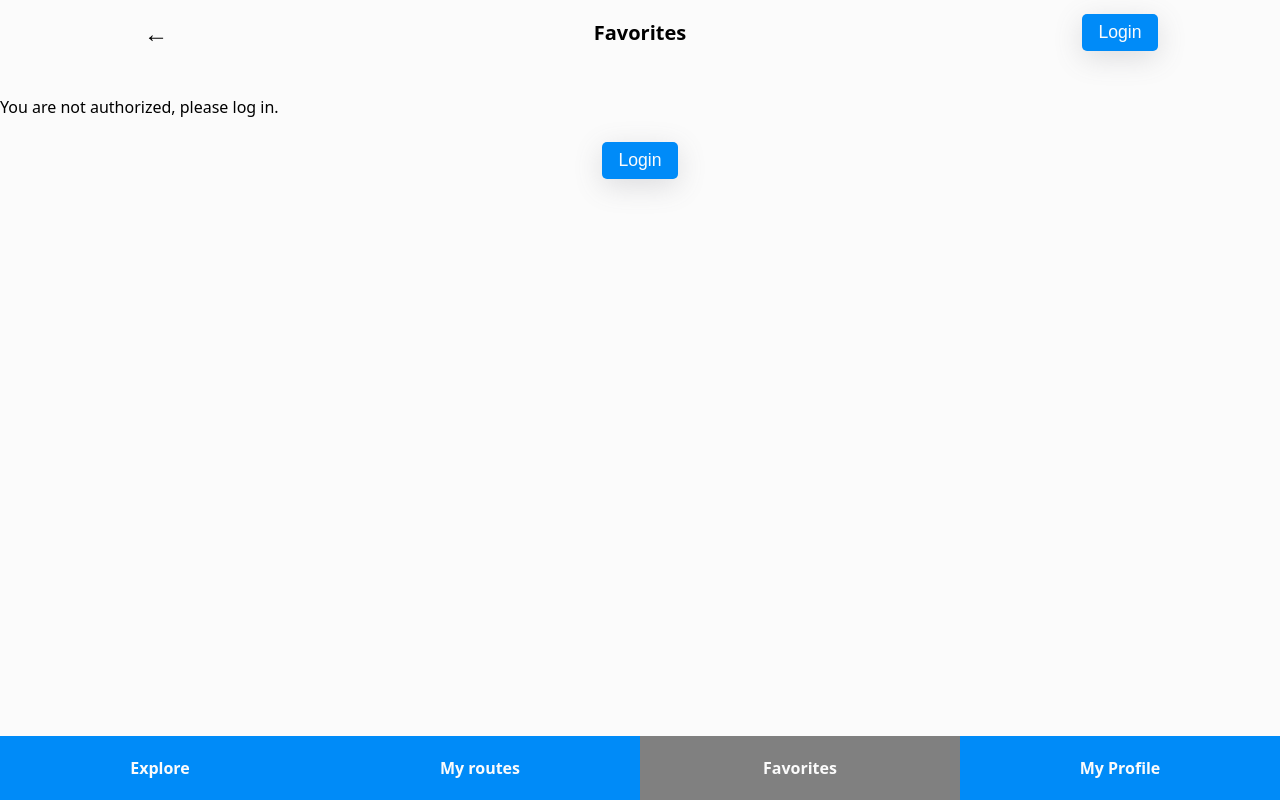
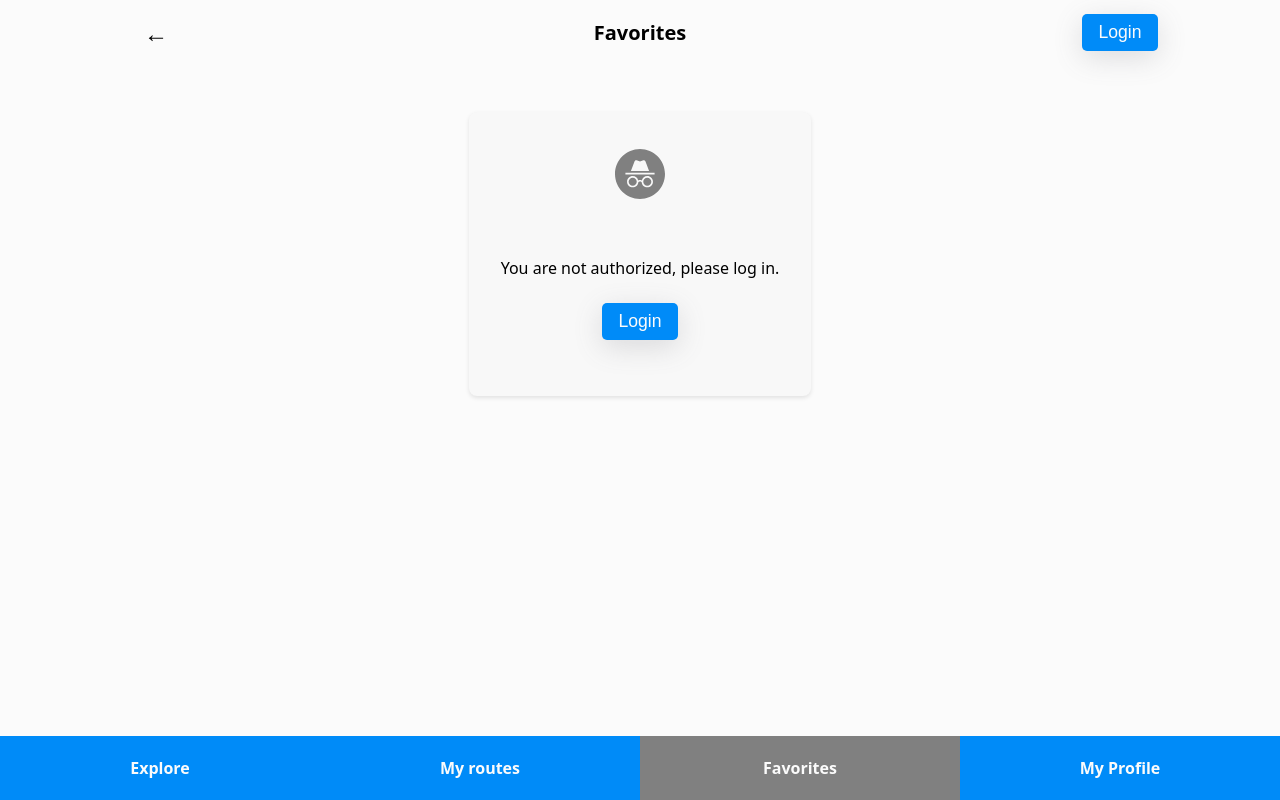
Before and after one commit to Dariastep/Lamo-hiking-app-capstone-project, a Next.js app: page /favorites in a window 1280 px wide. Built offline with nearby package versions, Linux system fonts and the light colour scheme; no server answers; the database is empty.

Commit message:
created component NonAuthorizedUser

```diff
--- /dev/null
+++ b/components/NonAuthorizedUser/index.js
@@ -0,0 +1,53 @@
+import styled from "styled-components";
+import Login from "../Login";
+
+export default function NonAuthorizedUser() {
+  return (
+    <Wrapper>
+      <Notification>
+        <IncognitoWrapper>
+          <svg
+            xmlns="http://www.w3.org/2000/svg"
+            viewBox="0 0 24 24"
+            height={60}
+            width={60}
+            role="img"
+            aria-hidden="true"
+            fill="grey"
+          >
+            <title>incognito-circle</title>
+            <path d="M12 2C17.5 2 22 6.5 22 12S17.5 22 12 22 2 17.5 2 12 6.5 2 12 2M14.92 12.81C13.84 12.81 12.95 13.56 12.71 14.56C12.17 14.33 11.66 14.39 11.29 14.55C11.05 13.55 10.15 12.81 9.08 12.81C7.83 12.81 6.82 13.82 6.82 15.07C6.82 16.32 7.83 17.33 9.08 17.33C10.28 17.33 11.24 16.42 11.33 15.25C11.53 15.12 12.04 14.86 12.67 15.26C12.77 16.42 13.73 17.33 14.92 17.33C16.17 17.33 17.18 16.32 17.18 15.07C17.18 13.82 16.17 12.81 14.92 12.81M9.08 13.45C10 13.45 10.7 14.18 10.7 15.07C10.7 15.96 10 16.69 9.08 16.69C8.19 16.69 7.46 15.96 7.46 15.07C7.46 14.18 8.19 13.45 9.08 13.45M14.92 13.45C15.81 13.45 16.54 14.18 16.54 15.07C16.54 15.96 15.81 16.69 14.92 16.69C14 16.69 13.3 15.96 13.3 15.07C13.3 14.18 14 13.45 14.92 13.45M17.83 11.5H6.17V12.17H17.83V11.5M14.15 6.89C14 6.59 13.67 6.43 13.35 6.53L12 7L10.65 6.53L10.61 6.5C10.29 6.43 9.95 6.61 9.84 6.92L8.36 10.83H15.64L14.16 6.92L14.15 6.89Z" />
+          </svg>
+        </IncognitoWrapper>
+        <p>You are not authorized, please log in.</p>
+        <Login />
+      </Notification>
+    </Wrapper>
+  );
+}
+
+const Wrapper = styled.div`
+  display: flex;
+  flex-direction: column;
+  margin: 1rem auto;
+  justify-content: center;
+`;
+
+const Notification = styled.div`
+  display: flex;
+  flex-direction: column;
+  align-items: center;
+  background-color: #f8f8f8;
+  padding: 2rem;
+  border-radius: 8px;
+  box-shadow: 0 2px 4px rgba(0, 0, 0, 0.1);
+`;
+
+const NotificationImage = styled.img`
+  width: 120px;
+  height: auto;
+  margin-bottom: 1rem;
+`;
+const IncognitoWrapper = styled.div`
+  margin-bottom: 3rem;
+`;
--- a/pages/favorites.js
+++ b/pages/favorites.js
@@ -6,6 +6,7 @@ import Loader from "../components/Loader/index.js";
 import useSWR from "swr";
 import styled from "styled-components";
 import { useSession } from "next-auth/react";
+import NonAuthorizedUser from "../components/NonAuthorizedUser/index.js";
 
 export default function Favorites() {
   const { data: session, status } = useSession();
@@ -28,10 +29,7 @@ export default function Favorites() {
         {session ? (
           <FavoritePage favoriteRoutes={favoriteRoutes} />
         ) : (
-          <>
-            <p>You are not authorized, please log in.</p>
-            <Login />
-          </>
+          <NonAuthorizedUser />
         )}
       </MainSection>
     </>
--- a/pages/myProfile.js
+++ b/pages/myProfile.js
@@ -6,6 +6,7 @@ import useSWR from "swr";
 import Loader from "../components/Loader/index.js";
 import { useSession } from "next-auth/react";
 import Login from "../components/Login/index.js";
+import NonAuthorizedUser from "../components/NonAuthorizedUser/index.js";
 
 export default function MyProfile() {
   const { data: session } = useSession();
@@ -33,10 +34,7 @@ export default function MyProfile() {
             <Profile userProfile={userProfile} />{" "}
           </>
         ) : (
-          <>
-            <p>You are not authorized, please log in.</p>
-            <Login />
-          </>
+          <NonAuthorizedUser />
         )}
       </MainSection>
     </>
--- a/pages/myRoutes.js
+++ b/pages/myRoutes.js
@@ -9,6 +9,7 @@ import RouteForm from "../components/RouteForm/index.js";
 import Loader from "../components/Loader/index.js";
 import Login from "../components/Login/index.js";
 import { useSession } from "next-auth/react";
+import NonAuthorizedUser from "../components/NonAuthorizedUser/index.js";
 
 export default function MyRoutes() {
   const { data: session } = useSession();
@@ -56,10 +57,7 @@ export default function MyRoutes() {
             )}
           </>
         ) : (
-          <>
-            <p>You are not authorized, please log in.</p>
-            <Login />
-          </>
+          <NonAuthorizedUser />
         )}{" "}
       </MainSection>
     </>
```
Also changed, not shown: pages/NonAuthorizedUser/index.js (deleted, +0 -40 lines), pages/createRoute.js (+6 -8 lines).
